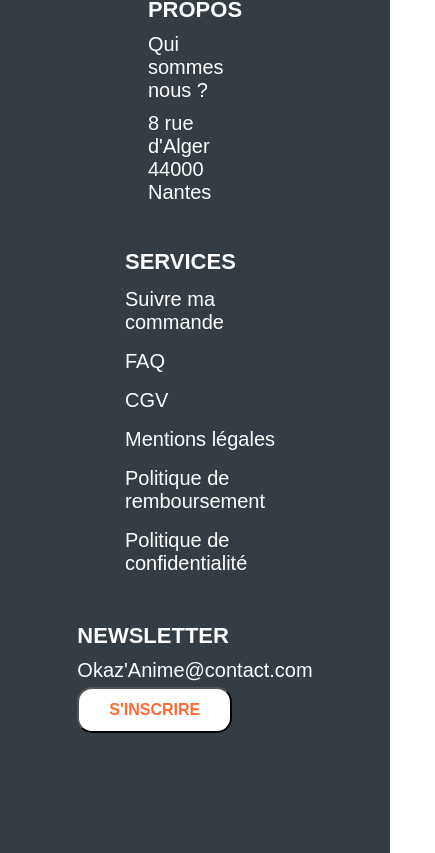
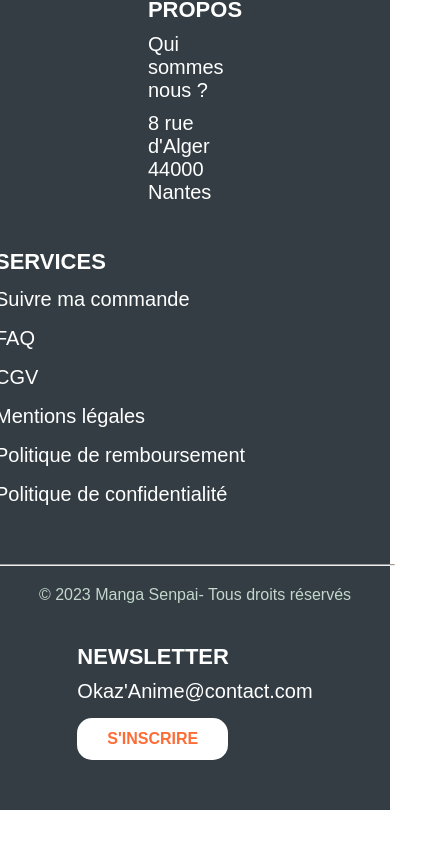
Before and after one commit to GColloch/Projet_Okaz-Anime, a React (Create React App) app in the folder Front-end/: page /Mangas in a window 390 px wide. Shown: the part 4330-5183 px from the top of the page, 435 px wide, since content can reach past the window. After the commit the page ends 5140 px from the top, so only its background shows below. Built offline with nearby package versions, Linux system fonts and the light colour scheme; a web font is replaced by a local one.

Commit message:
ajout line footer

```diff
--- a/Front-end/src/components/Footer.jsx
+++ b/Front-end/src/components/Footer.jsx
@@ -3,9 +3,7 @@ import React from 'react';
 const Footer = () => {
     return (
         <footer>
-
             <div className="content-footer">
-
                 <div className="bloc footer-contact">
                     <h3>À PROPOS</h3>
                     <p>Qui sommes nous ?</p>
@@ -13,16 +11,19 @@ const Footer = () => {
                 </div>
                 <div className="bloc footer-services">
                     <h3>SERVICES</h3>
-                <ul class="services-list">
-                  <li><a >Suivre ma commande</a></li>
-                  <li><a >FAQ</a></li>
-                  <li><a >CGV</a></li>
-                  <li><a >Mentions légales</a></li>
-                  <li><a >Politique de remboursement</a></li>
-                  <li><a >Politique de confidentialité</a></li>
+                    <ul className="services-list">
+                        <li><a>Suivre ma commande</a></li>
+                        <li><a>FAQ</a></li>
+                        <li><a>CGV</a></li>
+                        <li><a>Mentions légales</a></li>
+                        <li><a>Politique de remboursement</a></li>
+                        <li><a>Politique de confidentialité</a></li>
                     </ul>
+                    <div className='droits'>
+                      <hr />
+                    <p className="services-text">© 2023 Manga Senpai- Tous droits réservés</p> {/* Nouveau paragraphe */}
                     </div>
-
+                </div>
                 <div className="bloc footer-contact">
                     <h3>NEWSLETTER</h3>
                     <p>Okaz'Anime@contact.com</p>
--- a/Front-end/src/components/Présentation.jsx
+++ b/Front-end/src/components/Présentation.jsx
@@ -38,7 +38,7 @@ const Présentation = () => {
         <label htmlFor="s2" id="slide2">
           <div className="productCaroussel2">
             <div className="image2Caroussel namePriceCaroussel">
-              <h3>Manga Dragon Ball</h3>
+              <h3>MANGA DRAGON BALL</h3>
               <img className="DBZ" src="/media/mangas/dbz.jpg" alt="Image du manga" />
             </div>
             <div className="namePriceCaroussel">
@@ -55,7 +55,7 @@ const Présentation = () => {
         <label htmlFor="s5" id="slide3">
           <div className="productCaroussel3">
             <div className="image2Caroussel namePriceCaroussel">
-              <h3>Kamado Tanjiro</h3>
+              <h3>KAMADO TANJIRO</h3>
               <img className="DemonSlayercaroussel" src="/media/figurines/tanjiro.png" alt="Image du manga" />
             </div>
             <div className="namePriceCaroussel">
--- a/Front-end/src/styles/components/_cookies.scss
+++ b/Front-end/src/styles/components/_cookies.scss
@@ -89,7 +89,6 @@
   border-radius: 15px;
   border: none;
   color: #ff6b35;
-  background-color: #333;
   font-weight: bold;
   cursor: pointer;
 }
--- a/Front-end/src/styles/components/_footer.scss
+++ b/Front-end/src/styles/components/_footer.scss
@@ -28,7 +28,7 @@ footer {
     justify-content: center;
     align-items: flex-start;
     font-size: 16px;
-    padding: 100px 130px 100px;
+    padding: 100px 130px 30px;
     background-color: $color-2;
 
     li{
@@ -57,13 +57,14 @@ footer {
 }
 
 .inscription {
-    bottom: 0;
+    margin-top: 10px;
     padding: 12px 30px 12px 30px;
     border-radius: 15px;
     font-weight: bold;
     color: #ff6b35;
     font-size: 1em;
     background-color: white;
+    border: none;
 }
 /* Services */
 
@@ -83,10 +84,21 @@ footer {
 .services-list a:hover {
     color: white;
 }
-
-
 /* Horaires */
-
+.droits {
+    margin-top: 50px;
+    hr {
+        color: #c3d7cc;
+        width: 700px;
+    }
+}
+.services-text {
+    color: #c3d7cc;
+    padding-top: 10px;
+    text-align: center;
+    margin-top: 10px;
+    font-size: 16px;
+}
 
 /* Medias */
 
@@ -136,6 +148,10 @@ li{
         justify-content: center;
         padding-top: 30px;
     }
+    .droits hr {
+        color: #c3d7cc;
+        width: 400px;
+    }
     .bloc {
         flex-basis: 70%;
         /* margin: 10px; */
```
Lines whose indentation alone changed are shown as unchanged.
